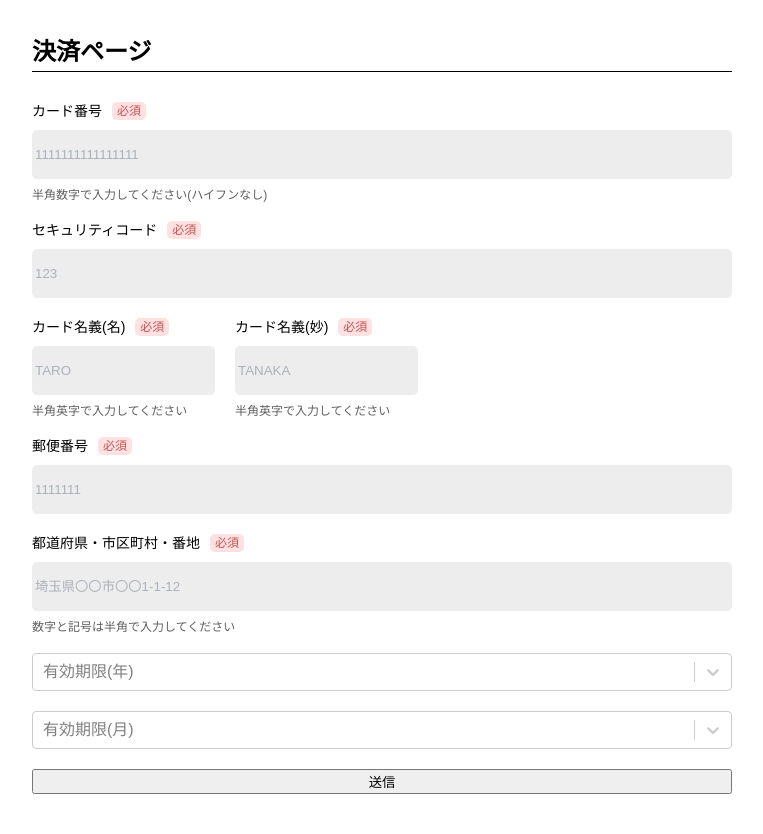
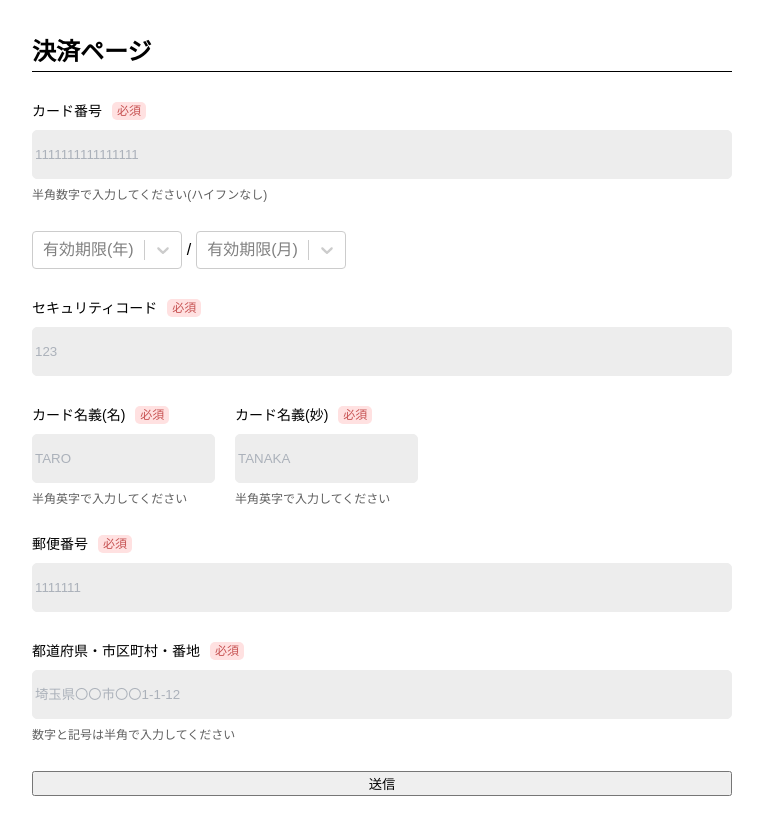
Before and after one commit to abeshi03/payment-form, a Next.js app: page /payments in a window 1280 px wide. Shown: the top 834 px of the page, without its empty margins (258-1021 px from the left). Before the commit the page ends 800 px from the top, so only its background shows below. Built offline with nearby package versions, Linux system fonts and the light colour scheme.

Commit message:
決済フォームコンポーネント実装完了

```diff
--- a/components/molecules/InputField/inputField.tsx
+++ b/components/molecules/InputField/inputField.tsx
@@ -41,14 +41,14 @@ export const InputField: FC<Props> = memo((props) => {
   } = props;
 
   return (
-    <div className={styles.inputFieldContainer}>
+    <div className={`${className} ${styles.inputFieldContainer}`}>
       <InputLabel required={required} label={label} />
 
       <input
         {...inputProps}
         onChange={onChange}
         value={value}
-        className={`${className} ${styles.inputField}`}
+        className={styles.inputField}
         defaultValue={defaultValue}
         type={type}
         placeholder={placeholder}
--- a/components/organisms/ControlGroups/PaymentsControlGroup/PaymentControlGroup.tsx
+++ b/components/organisms/ControlGroups/PaymentsControlGroup/PaymentControlGroup.tsx
@@ -17,6 +17,8 @@ import { SelectField } from "../../../../libs/ReactSelect";
 import {
   addressErrorMessages,
   curdNumberErrorMessages,
+  dateOfExpiryMonthErrorMessages,
+  dateOfExpiryYearErrorMessages,
   paymentDataValidations,
   postCodeErrorMessages,
   securityCodeErrorMessages
@@ -40,7 +42,7 @@ export const PaymentControlGroup: FC<Props> = memo((props) => {
     reValidateMode: "onBlur"
   });
 
-  /* --- 郵便番号 ----------------------------------------------------------------------------------------------------- */
+  /* ---住所検索 ------------------------------------------------------------------------------------------------------ */
   const [address, setAddress] = useState("");
 
   const searchAddress = async (e: React.ChangeEvent<HTMLInputElement>): Promise<void> => {
@@ -71,8 +73,8 @@ export const PaymentControlGroup: FC<Props> = memo((props) => {
   return (
     <>
       <form className={`${className} ${styles.paymentControlGroup}`} onSubmit={handleSubmit(submitFunction)}>
-        <div>
         <InputField
+          className={styles.inputField}
           label="カード番号"
           placeholder="1111111111111111"
           guidance="半角数字で入力してください(ハイフンなし)"
@@ -85,10 +87,55 @@ export const PaymentControlGroup: FC<Props> = memo((props) => {
           })}
         />
         {errors.cardNumber && curdNumberErrorMessages(errors.cardNumber)}
+
+        <div className={styles.dateOfExpiry}>
+          <Controller
+            control={control}
+            name="dateOfExpiry__year"
+            rules={{
+              required: paymentDataValidations.dateOfExpiry__year.required,
+              min: paymentDataValidations.dateOfExpiry__year.min,
+              max: paymentDataValidations.dateOfExpiry__year.max
+            }}
+            render={({ field: { onChange, onBlur, ref } }) => (
+              <Select
+                instanceId="selectbox"
+                placeholder="有効期限(年)"
+                options={yearOptions}
+                onBlur={onBlur}
+                ref={ref}
+                onChange={(newSelect) => onChange(newSelect?.value)}
+              />
+            )}
+          />
+
+          <span className={styles.separate}>/</span>
+
+          <Controller
+            control={control}
+            name="dateOfExpiry__month"
+            rules={{
+              required: paymentDataValidations.dateOfExpiry__month.required,
+              min: paymentDataValidations.dateOfExpiry__month.min,
+              max: paymentDataValidations.dateOfExpiry__month.max
+            }}
+            render={({ field: { onChange, onBlur, ref } }) => (
+              <Select
+                instanceId="selectbox"
+                placeholder="有効期限(月)"
+                options={monthOptions}
+                onBlur={onBlur}
+                ref={ref}
+                onChange={(newSelect) => onChange(newSelect?.value)}
+              />
+            )}
+          />
         </div>
+        {errors.dateOfExpiry__month && dateOfExpiryMonthErrorMessages(errors.dateOfExpiry__month)}
+        {errors.dateOfExpiry__year && dateOfExpiryYearErrorMessages(errors.dateOfExpiry__year)}
 
-        <div>
         <InputField
+          className={styles.inputField}
           label="セキュリティコード"
           placeholder="123"
           type="number"
@@ -100,7 +147,6 @@ export const PaymentControlGroup: FC<Props> = memo((props) => {
           })}
         />
         {errors.securityCode && securityCodeErrorMessages(errors.securityCode)}
-        </div>
 
         <div className={styles.nameField}>
           <InputField
@@ -132,8 +178,8 @@ export const PaymentControlGroup: FC<Props> = memo((props) => {
           />
         </div>
 
-        <div>
         <InputField
+          className={styles.inputField}
           type="number"
           label="郵便番号"
           placeholder="1111111"
@@ -146,10 +192,9 @@ export const PaymentControlGroup: FC<Props> = memo((props) => {
           onChange={(e) => searchAddress(e)}
         />
         {errors.postCode && postCodeErrorMessages(errors.postCode)}
-        </div>
 
-        <div>
         <InputField
+          className={styles.inputField}
           type="text"
           required={true}
           placeholder="埼玉県〇〇市〇〇1-1-12"
@@ -164,47 +209,10 @@ export const PaymentControlGroup: FC<Props> = memo((props) => {
           onChange={(e) => setAddress(e.target.value)}
         />
         {errors.address && addressErrorMessages(errors.address)}
-        </div>
 
-        <Controller
-          control={control}
-          name="dateOfExpiry__year"
-          rules={{
-            required: paymentDataValidations.dateOfExpiry__year.required,
-            min: paymentDataValidations.dateOfExpiry__year.min,
-            max: paymentDataValidations.dateOfExpiry__year.max
-          }}
-          render={({ field: { onChange, onBlur, ref } }) => (
-            <Select
-              placeholder="有効期限(年)"
-              options={yearOptions}
-              onBlur={onBlur}
-              ref={ref}
-              onChange={(newSelect) => onChange(newSelect?.value)}
-            />
-          )}
-        />
-
-        <Controller
-          control={control}
-          name="dateOfExpiry__month"
-          rules={{
-            required: paymentDataValidations.dateOfExpiry__month.required,
-            min: paymentDataValidations.dateOfExpiry__month.min,
-            max: paymentDataValidations.dateOfExpiry__month.max
-          }}
-          render={({ field: { onChange, onBlur, ref } }) => (
-            <Select
-              placeholder="有効期限(月)"
-              options={monthOptions}
-              onBlur={onBlur}
-              ref={ref}
-              onChange={(newSelect) => onChange(newSelect?.value)}
-            />
-          )}
-        />
-
-        <button type="submit">送信</button>
+        <button className={styles.submitButton} type="submit">
+          送信
+        </button>
       </form>
     </>
   );
--- a/components/organisms/ControlGroups/PaymentsControlGroup/PaymentsControlGroup.module.scss
+++ b/components/organisms/ControlGroups/PaymentsControlGroup/PaymentsControlGroup.module.scss
@@ -1,9 +1,29 @@
 .paymentControlGroup {
-  display: grid;
-  row-gap: 20px;
+
+  .inputField {
+    margin-top: 30px;
+  }
 
   .nameField {
     display: flex;
     column-gap: 20px;
+    margin-top: 30px;
+  }
+
+  .dateOfExpiry {
+    display: flex;
+    align-items: center;
+    margin-top: 30px;
+  }
+
+  .separate {
+    display: inline-block;
+    margin-right: 5px;
+    margin-left: 5px;
+  }
+
+  .submitButton {
+    margin-top: 30px;
+    width: 100%;
   }
 }
--- a/pages/payments/index.tsx
+++ b/pages/payments/index.tsx
@@ -1,14 +1,16 @@
 /* --- libs --------------------------------------------------------------------------------------------------------- */
 import { NextPage } from "next";
+import { useCallback } from "react";
+import { SubmitHandler } from "react-hook-form";
 
 /* --- assets ------------------------------------------------------------------------------------------------------- */
 import styles from "./payments.module.scss";
 
 /* --- components --------------------------------------------------------------------------------------------------- */
 import { PaymentControlGroup } from "../../components/organisms/ControlGroups/PaymentsControlGroup/PaymentControlGroup";
-import { SubmitHandler } from "react-hook-form";
+
+/* --- types -------------------------------------------------------------------------------------------------------- */
 import { PaymentDataInputValues } from "./pageSettings";
-import { useCallback } from "react";
 
 const PaymentsPage: NextPage = () => {
   const submit: SubmitHandler<PaymentDataInputValues> = useCallback(async (inputValues) => {
--- a/pages/payments/payments.module.scss
+++ b/pages/payments/payments.module.scss
@@ -1,8 +1,6 @@
 .paymentsPage {
   max-width: 700px;
-  margin-left: auto;
-  margin-right: auto;
-  margin-top: 40px;
+  margin: 40px auto 90px auto;
 
   .heading {
     font-size: 24px;
```
Lines whose indentation alone changed are shown as unchanged.
